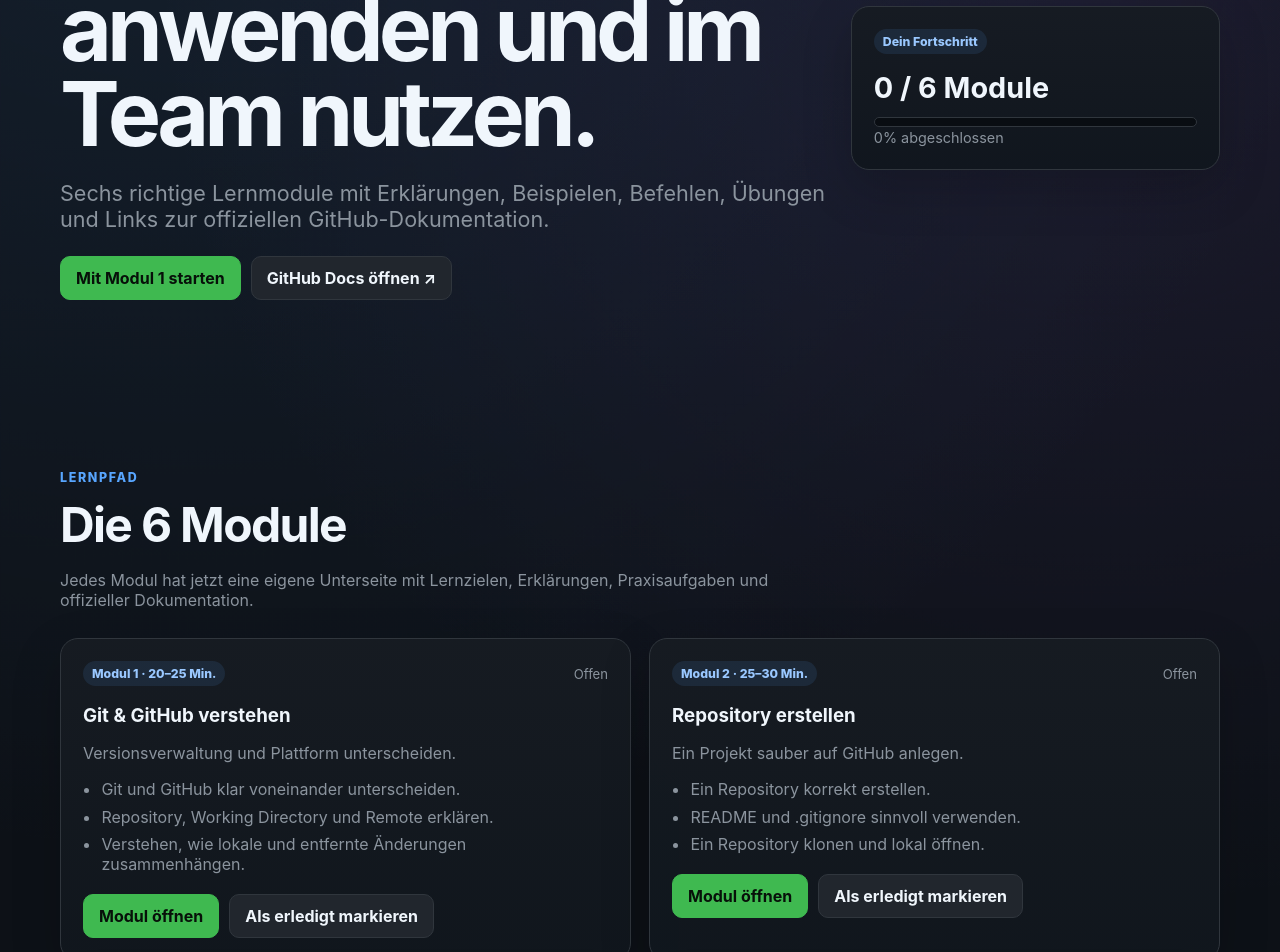
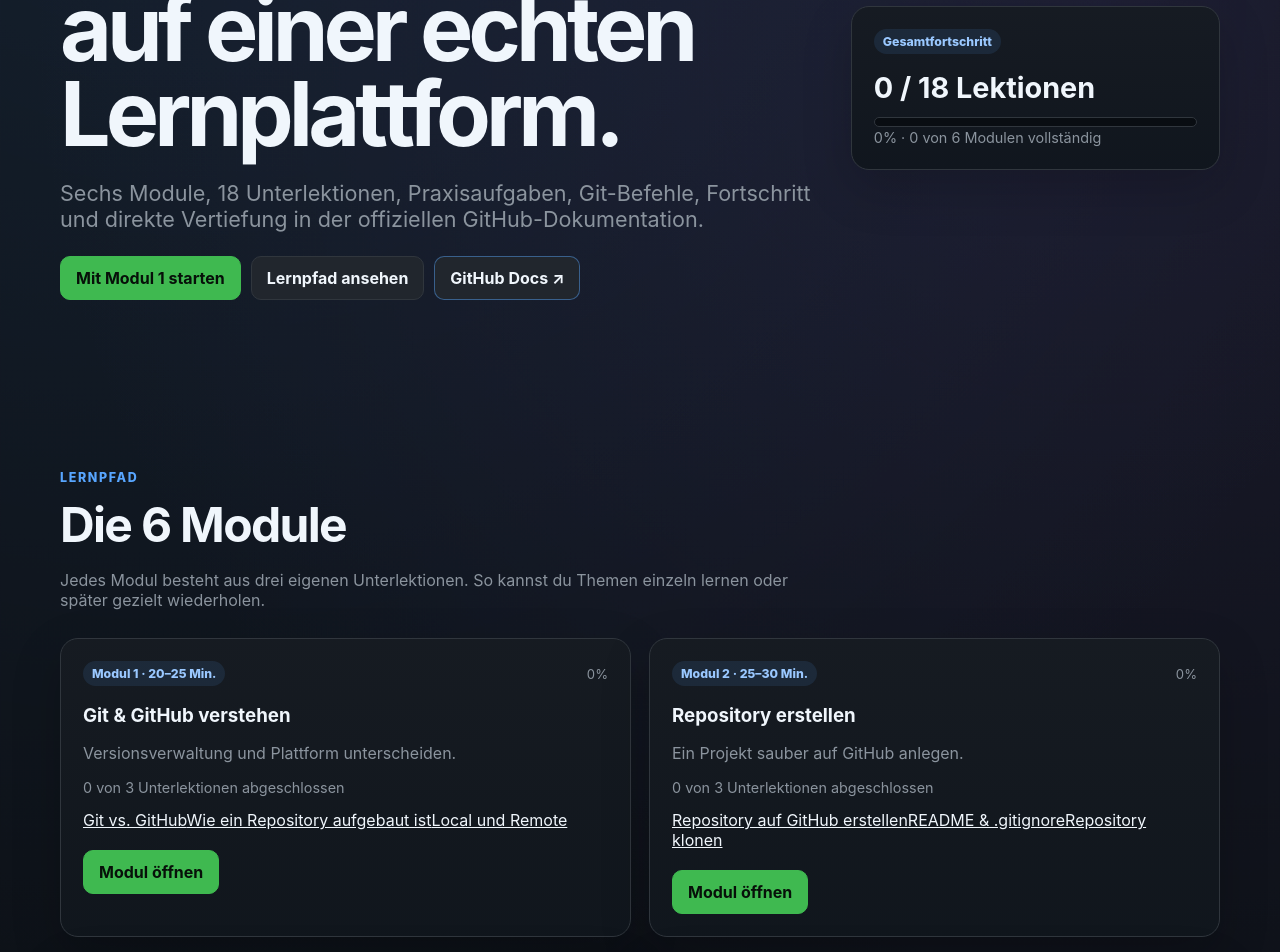
Before and after one commit to goonbach8-cyber/Github-Schulung, a React (Vite) app: page / in a window 1280 px wide. Shown: the part 320-1272 px from the top of the page. Built offline with nearby package versions, Linux system fonts and the light colour scheme.

Commit message:
Turn modules into a multi-page learning platform

```diff
--- a/src/App.tsx
+++ b/src/App.tsx
@@ -2,10 +2,10 @@
 import { HashRouter, Link, Navigate, Route, Routes, useNavigate, useParams } from 'react-router-dom'
 import { lessons, quiz } from './content'
 
-const storageKey = 'github-schulung-progress'
+const storageKey = 'github-schulung-chapter-progress'
 
 function useProgress() {
-  const [done, setDone] = useState<number[]>([])
+  const [done, setDone] = useState<string[]>([])
 
   useEffect(() => {
     const stored = localStorage.getItem(storageKey)
@@ -16,13 +16,34 @@
     localStorage.setItem(storageKey, JSON.stringify(done))
   }, [done])
 
-  const toggleLesson = (id: number) => {
+  const toggleChapter = (key: string) => {
     setDone(current =>
-      current.includes(id) ? current.filter(item => item !== id) : [...current, id],
+      current.includes(key) ? current.filter(item => item !== key) : [...current, key],
     )
   }
 
-  return { done, toggleLesson }
+  const setLessonComplete = (lessonId: number, complete: boolean) => {
+    const lesson = lessons.find(item => item.id === lessonId)
+    if (!lesson) return
+    const keys = lesson.chapters.map(chapter => `${lesson.id}/${chapter.slug}`)
+    setDone(current => {
+      const withoutLesson = current.filter(item => !keys.includes(item))
+      return complete ? [...withoutLesson, ...keys] : withoutLesson
+    })
+  }
+
+  return { done, toggleChapter, setLessonComplete }
+}
+
+function lessonProgress(lessonId: number, done: string[]) {
+  const lesson = lessons.find(item => item.id === lessonId)
+  if (!lesson) return { completed: 0, total: 0, percent: 0 }
+  const completed = lesson.chapters.filter(chapter => done.includes(`${lesson.id}/${chapter.slug}`)).length
+  return {
+    completed,
+    total: lesson.chapters.length,
+    percent: Math.round((completed / lesson.chapters.length) * 100),
+  }
 }
 
 function Header() {
@@ -41,11 +62,47 @@
   )
 }
 
-function Home({ done, toggleLesson }: { done: number[]; toggleLesson: (id: number) => void }) {
+function BranchDiagram() {
+  return (
+    <div className="branchDemo panel" aria-label="Visualisierung eines Git-Branch-Workflows">
+      <div className="branchDemoHead">
+        <div>
+          <p className="eyebrow">Visualisierung</p>
+          <h3>So verzweigt sich ein Feature-Branch</h3>
+          <p>main bleibt stabil, während auf einem separaten Branch neue Commits entstehen.</p>
+        </div>
+        <span className="livePill">animiert</span>
+      </div>
+      <svg className="branchSvg" viewBox="0 0 900 240" role="img" aria-label="Branch-Verlauf mit main und feature branch">
+        <path className="mainLine" d="M70 120 H830" />
+        <path className="featureLine" d="M260 120 C310 120 315 55 370 55 H650 C700 55 700 120 755 120" />
+        <g className="commit mainCommit"><circle cx="110" cy="120" r="13" /></g>
+        <g className="commit mainCommit"><circle cx="230" cy="120" r="13" /></g>
+        <g className="commit featureCommit c1"><circle cx="390" cy="55" r="13" /></g>
+        <g className="commit featureCommit c2"><circle cx="510" cy="55" r="13" /></g>
+        <g className="commit featureCommit c3"><circle cx="630" cy="55" r="13" /></g>
+        <g className="commit mergeCommit"><circle cx="760" cy="120" r="15" /></g>
+        <text x="72" y="155">main</text>
+        <text x="370" y="30">feature/login</text>
+        <text x="735" y="158">merge</text>
+      </svg>
+      <div className="branchLegend">
+        <span><i className="dot mainDot" /> main</span>
+        <span><i className="dot featureDot" /> Feature-Branch</span>
+        <span><i className="dot mergeDot" /> Merge</span>
+      </div>
+    </div>
+  )
+}
+
+function Home({ done }: { done: string[] }) {
   const [answers, setAnswers] = useState<Record<number, number>>({})
   const [step, setStep] = useState(0)
 
-  const progress = Math.round((done.length / lessons.length) * 100)
+  const totalChapters = lessons.reduce((sum, lesson) => sum + lesson.chapters.length, 0)
+  const progress = Math.round((done.length / totalChapters) * 100)
+  const completedLessons = lessons.filter(lesson => lessonProgress(lesson.id, done).percent === 100).length
+
   const score = useMemo(
     () => Object.entries(answers).filter(([i, answer]) => quiz[Number(i)].correct === answer).length,
     [answers],
@@ -64,23 +121,24 @@
       <section className="hero shell">
         <div className="heroCopy">
           <p className="eyebrow">Modul 219 · Interaktive Ausbildungssequenz</p>
-          <h1>GitHub verstehen, anwenden und im Team nutzen.</h1>
+          <h1>GitHub lernen wie auf einer echten Lernplattform.</h1>
           <p className="lead">
-            Sechs richtige Lernmodule mit Erklärungen, Beispielen, Befehlen, Übungen und Links zur offiziellen GitHub-Dokumentation.
+            Sechs Module, 18 Unterlektionen, Praxisaufgaben, Git-Befehle, Fortschritt und direkte Vertiefung in der offiziellen GitHub-Dokumentation.
           </p>
           <div className="actions">
             <Link className="button primary" to="/module/1">Mit Modul 1 starten</Link>
-            <a className="button" href="https://docs.github.com/" target="_blank" rel="noreferrer">GitHub Docs öffnen ↗</a>
+            <Link className="button" to="/module">Lernpfad ansehen</Link>
+            <a className="button docsButton" href="https://docs.github.com/" target="_blank" rel="noreferrer">GitHub Docs ↗</a>
           </div>
         </div>
 
         <aside className="panel progressCard">
-          <span className="tag">Dein Fortschritt</span>
-          <strong>{done.length} / {lessons.length} Module</strong>
+          <span className="tag">Gesamtfortschritt</span>
+          <strong>{done.length} / {totalChapters} Lektionen</strong>
           <div className="progressTrack">
             <div className="progressFill" style={{ width: `${progress}%` }} />
           </div>
-          <span className="muted">{progress}% abgeschlossen</span>
+          <span className="muted">{progress}% · {completedLessons} von {lessons.length} Modulen vollständig</span>
         </aside>
       </section>
 
@@ -88,28 +146,33 @@
         <div className="sectionHead">
           <p className="eyebrow">Lernpfad</p>
           <h2>Die 6 Module</h2>
-          <p>Jedes Modul hat jetzt eine eigene Unterseite mit Lernzielen, Erklärungen, Praxisaufgaben und offizieller Dokumentation.</p>
+          <p>Jedes Modul besteht aus drei eigenen Unterlektionen. So kannst du Themen einzeln lernen oder später gezielt wiederholen.</p>
         </div>
 
         <div className="lessonGrid">
           {lessons.map(lesson => {
-            const completed = done.includes(lesson.id)
+            const lp = lessonProgress(lesson.id, done)
             return (
-              <article className={`panel lesson ${completed ? 'completed' : ''}`} key={lesson.id}>
+              <article className={`panel lesson ${lp.percent === 100 ? 'completed' : ''}`} key={lesson.id}>
                 <div className="lessonTop">
                   <span className="tag">Modul {lesson.id} · {lesson.duration}</span>
-                  <span className={completed ? 'status doneStatus' : 'status'}>{completed ? 'Abgeschlossen ✓' : 'Offen'}</span>
+                  <span className={lp.percent === 100 ? 'status doneStatus' : 'status'}>{lp.percent}%</span>
                 </div>
                 <h3>{lesson.title}</h3>
                 <p>{lesson.subtitle}</p>
-                <ul>
-                  {lesson.goals.slice(0, 3).map(goal => <li key={goal}>{goal}</li>)}
-                </ul>
+                <div className="miniProgress">
+                  <div style={{ width: `${lp.percent}%` }} />
+                </div>
+                <p className="muted">{lp.completed} von {lp.total} Unterlektionen abgeschlossen</p>
+                <div className="chapterPreview">
+                  {lesson.chapters.map(chapter => (
+                    <Link key={chapter.slug} to={`/module/${lesson.id}/${chapter.slug}`}>
+                      {done.includes(`${lesson.id}/${chapter.slug}`) ? '✓ ' : ''}{chapter.title}
+                    </Link>
+                  ))}
+                </div>
                 <div className="lessonActions">
                   <Link className="button primary" to={`/module/${lesson.id}`}>Modul öffnen</Link>
-                  <button className="button" onClick={() => toggleLesson(lesson.id)}>
-                    {completed ? 'Zurücksetzen' : 'Als erledigt markieren'}
-                  </button>
                 </div>
               </article>
             )
@@ -143,7 +206,7 @@
             <h3>{workflow[step][1]}</h3>
             <p>{workflow[step][2]}</p>
             <code>
-              {step === 0 && 'git checkout -b feature/meine-aenderung'}
+              {step === 0 && 'git switch -c feature/meine-aenderung'}
               {step === 1 && 'Datei bearbeiten und speichern'}
               {step === 2 && 'git add . && git commit -m "Änderung beschreiben"'}
               {step === 3 && 'git push -u origin feature/meine-aenderung'}
@@ -151,6 +214,10 @@
             </code>
           </div>
         </div>
+      </section>
+
+      <section className="shell section">
+        <BranchDiagram />
       </section>
 
       <section id="quiz" className="shell section">
@@ -201,47 +268,54 @@
   )
 }
 
-function ModuleOverview() {
+function ModuleOverview({ done }: { done: string[] }) {
   return (
     <main className="shell section pageTop">
       <div className="sectionHead">
         <p className="eyebrow">Übersicht</p>
-        <h2>Alle Lernmodule</h2>
-        <p>Wähle ein Modul aus. Du kannst auch direkt ein bestimmtes Thema wiederholen.</p>
+        <h2>Dein GitHub-Lernpfad</h2>
+        <p>6 Module · 18 Unterlektionen. Du kannst jedes Thema einzeln öffnen.</p>
       </div>
       <div className="lessonGrid">
-        {lessons.map(lesson => (
-          <Link className="panel lesson lessonLink" to={`/module/${lesson.id}`} key={lesson.id}>
-            <span className="tag">Modul {lesson.id} · {lesson.duration}</span>
-            <h3>{lesson.title}</h3>
-            <p>{lesson.subtitle}</p>
-            <span className="textLink">Unterseite öffnen →</span>
-          </Link>
-        ))}
+        {lessons.map(lesson => {
+          const lp = lessonProgress(lesson.id, done)
+          return (
+            <Link className="panel lesson lessonLink" to={`/module/${lesson.id}`} key={lesson.id}>
+              <div className="lessonTop">
+                <span className="tag">Modul {lesson.id}</span>
+                <span className={lp.percent === 100 ? 'status doneStatus' : 'status'}>{lp.percent}%</span>
+              </div>
+              <h3>{lesson.title}</h3>
+              <p>{lesson.subtitle}</p>
+              <div className="miniProgress"><div style={{ width: `${lp.percent}%` }} /></div>
+              <span className="textLink">Modul öffnen →</span>
+            </Link>
+          )
+        })}
       </div>
     </main>
   )
 }
 
-function LessonPage({ done, toggleLesson }: { done: number[]; toggleLesson: (id: number) => void }) {
+function LessonPage({
+  done,
+  setLessonComplete,
+}: {
+  done: string[]
+  setLessonComplete: (lessonId: number, complete: boolean) => void
+}) {
   const { id } = useParams()
-  const navigate = useNavigate()
   const lesson = lessons.find(item => item.id === Number(id))
 
   if (!lesson) return <Navigate to="/" replace />
 
-  const completed = done.includes(lesson.id)
-  const previous = lessons.find(item => item.id === lesson.id - 1)
-  const next = lessons.find(item => item.id === lesson.id + 1)
+  const lp = lessonProgress(lesson.id, done)
+  const isComplete = lp.percent === 100
 
   return (
     <main className="shell lessonPage">
       <div className="lessonBreadcrumb">
-        <Link to="/">Start</Link>
-        <span>/</span>
-        <Link to="/module">Module</Link>
-        <span>/</span>
-        <span>Modul {lesson.id}</span>
+        <Link to="/">Start</Link><span>/</span><Link to="/module">Module</Link><span>/</span><span>Modul {lesson.id}</span>
       </div>
 
       <section className="lessonHero">
@@ -249,13 +323,19 @@
           <p className="eyebrow">Modul {lesson.id} · {lesson.duration}</p>
           <h1>{lesson.title}</h1>
           <p className="lead">{lesson.intro}</p>
+          <div className="moduleProgressCard">
+            <div>
+              <strong>{lp.completed} / {lp.total} Unterlektionen</strong>
+              <span>{lp.percent}% abgeschlossen</span>
+            </div>
+            <div className="progressTrack"><div className="progressFill" style={{ width: `${lp.percent}%` }} /></div>
+          </div>
           <div className="actions">
-            <button className={`button ${completed ? '' : 'primary'}`} onClick={() => toggleLesson(lesson.id)}>
-              {completed ? 'Als offen markieren' : 'Modul als abgeschlossen markieren'}
+            <Link className="button primary" to={`/module/${lesson.id}/${lesson.chapters[0].slug}`}>Erste Lektion öffnen</Link>
+            <button className="button" onClick={() => setLessonComplete(lesson.id, !isComplete)}>
+              {isComplete ? 'Modul zurücksetzen' : 'Ganzes Modul als erledigt markieren'}
             </button>
-            <a className="button docsButton" href={lesson.docsUrl} target="_blank" rel="noreferrer">
-              Offizielle GitHub-Dokumentation ↗
-            </a>
+            <a className="button docsButton" href={lesson.docsUrl} target="_blank" rel="noreferrer">GitHub Docs ↗</a>
           </div>
         </div>
       </section>
@@ -263,9 +343,7 @@
       <div className="lessonLayout">
         <aside className="panel lessonSidebar">
           <span className="tag">Lernziele</span>
-          <ul>
-            {lesson.goals.map(goal => <li key={goal}>{goal}</li>)}
-          </ul>
+          <ul>{lesson.goals.map(goal => <li key={goal}>{goal}</li>)}</ul>
           <a className="docsCard" href={lesson.docsUrl} target="_blank" rel="noreferrer">
             <span>Quelle & Vertiefung</span>
             <strong>{lesson.docsLabel}</strong>
@@ -274,47 +352,162 @@
         </aside>
 
         <div className="lessonContent">
-          {lesson.sections.map((section, index) => (
-            <article className="panel contentBlock" key={section.title}>
-              <span className="number">0{index + 1}</span>
-              <h2>{section.title}</h2>
-              <p>{section.text}</p>
-              {section.bullets && (
-                <ul className="largeList">
-                  {section.bullets.map(item => <li key={item}>{item}</li>)}
-                </ul>
-              )}
-              {section.code && <pre className="lessonCode">{section.code}</pre>}
-            </article>
-          ))}
+          <div className="chapterCards">
+            {lesson.chapters.map((chapter, index) => {
+              const key = `${lesson.id}/${chapter.slug}`
+              const chapterDone = done.includes(key)
+              return (
+                <Link className={`panel chapterCard ${chapterDone ? 'chapterDone' : ''}`} to={`/module/${lesson.id}/${chapter.slug}`} key={chapter.slug}>
+                  <span className="number">0{index + 1}</span>
+                  <div>
+                    <span className="tag">{chapter.duration}</span>
+                    <h2>{chapter.title}</h2>
+                    <p>{chapter.summary}</p>
+                    <span className="textLink">{chapterDone ? '✓ Abgeschlossen · erneut öffnen →' : 'Unterlektion öffnen →'}</span>
+                  </div>
+                </Link>
+              )
+            })}
+          </div>
+
+          {lesson.id === 4 && <BranchDiagram />}
 
           <article className="panel exerciseBlock">
-            <span className="tag">Praxis</span>
+            <span className="tag">Modul-Challenge</span>
             <h2>{lesson.exercise.title}</h2>
-            <ol>
-              {lesson.exercise.tasks.map(task => <li key={task}>{task}</li>)}
-            </ol>
+            <ol>{lesson.exercise.tasks.map(task => <li key={task}>{task}</li>)}</ol>
           </article>
 
           <article className="panel mistakesBlock">
             <span className="tag">Typische Fehler</span>
             <h2>Darauf solltest du achten</h2>
-            <ul className="largeList">
-              {lesson.mistakes.map(mistake => <li key={mistake}>{mistake}</li>)}
-            </ul>
+            <ul className="largeList">{lesson.mistakes.map(mistake => <li key={mistake}>{mistake}</li>)}</ul>
           </article>
         </div>
+      </div>
+    </main>
+  )
+}
+
+function ChapterPage({
+  done,
+  toggleChapter,
+}: {
+  done: string[]
+  toggleChapter: (key: string) => void
+}) {
+  const { id, chapterSlug } = useParams()
+  const navigate = useNavigate()
+  const lesson = lessons.find(item => item.id === Number(id))
+  const chapter = lesson?.chapters.find(item => item.slug === chapterSlug)
+
+  if (!lesson || !chapter) return <Navigate to="/" replace />
+
+  const key = `${lesson.id}/${chapter.slug}`
+  const completed = done.includes(key)
+  const index = lesson.chapters.findIndex(item => item.slug === chapter.slug)
+  const previous = lesson.chapters[index - 1]
+  const next = lesson.chapters[index + 1]
+  const lp = lessonProgress(lesson.id, done)
+
+  return (
+    <main className="shell chapterPage">
+      <div className="lessonBreadcrumb">
+        <Link to="/">Start</Link><span>/</span>
+        <Link to="/module">Module</Link><span>/</span>
+        <Link to={`/module/${lesson.id}`}>{lesson.title}</Link><span>/</span>
+        <span>{chapter.title}</span>
+      </div>
+
+      <div className="chapterTopbar panel">
+        <div>
+          <span className="tag">Modul {lesson.id} · Lektion {index + 1}/{lesson.chapters.length}</span>
+          <strong>{lp.percent}% Modulfortschritt</strong>
+        </div>
+        <div className="progressTrack"><div className="progressFill" style={{ width: `${lp.percent}%` }} /></div>
+      </div>
+
+      <section className="chapterHero">
+        <p className="eyebrow">{chapter.duration}</p>
+        <h1>{chapter.title}</h1>
+        <p className="lead">{chapter.summary}</p>
+      </section>
+
+      <div className="chapterLayout">
+        <aside className="chapterNav panel">
+          <strong>{lesson.title}</strong>
+          {lesson.chapters.map((item, i) => {
+            const itemKey = `${lesson.id}/${item.slug}`
+            const active = item.slug === chapter.slug
+            return (
+              <Link className={active ? 'activeChapter' : ''} to={`/module/${lesson.id}/${item.slug}`} key={item.slug}>
+                <span>{done.includes(itemKey) ? '✓' : i + 1}</span>
+                {item.title}
+              </Link>
+            )
+          })}
+          <Link className="backModule" to={`/module/${lesson.id}`}>← Modulübersicht</Link>
+        </aside>
+
+        <article className="chapterArticle">
+          <div className="panel contentBlock">
+            <span className="tag">Erklärung</span>
+            <p className="chapterText">{chapter.text}</p>
+
+            {chapter.bullets && (
+              <ul className="largeList">{chapter.bullets.map(item => <li key={item}>{item}</li>)}</ul>
+            )}
+
+            {chapter.steps && (
+              <ol className="stepList">{chapter.steps.map((item, i) => <li key={item}><span>{i + 1}</span><div>{item}</div></li>)}</ol>
+            )}
+
+            {chapter.code && <pre className="lessonCode">{chapter.code}</pre>}
+          </div>
+
+          <div className="panel miniTask">
+            <div>
+              <span className="tag">Mini-Aufgabe</span>
+              <h2>Jetzt selbst machen</h2>
+            </div>
+            <ol>{chapter.task.map(task => <li key={task}>{task}</li>)}</ol>
+          </div>
+
+          <a className="panel docsBanner" href={chapter.docsUrl} target="_blank" rel="noreferrer">
+            <div>
+              <span className="tag">Offizielle Dokumentation</span>
+              <h3>{chapter.docsLabel}</h3>
+              <p>Vertiefe dieses Thema direkt in der offiziellen GitHub-Dokumentation.</p>
+            </div>
+            <span className="docsArrow">↗</span>
+          </a>
+
+          <div className={`completeChapter panel ${completed ? 'isDone' : ''}`}>
+            <div>
+              <span className="tag">{completed ? 'Abgeschlossen' : 'Fortschritt'}</span>
+              <h3>{completed ? 'Diese Unterlektion ist erledigt.' : 'Unterlektion abgeschlossen?'}</h3>
+              <p>{completed ? 'Du kannst sie jederzeit erneut öffnen oder als offen markieren.' : 'Markiere sie als erledigt, damit dein Fortschritt gespeichert wird.'}</p>
+            </div>
+            <button className={`button ${completed ? '' : 'primary'}`} onClick={() => toggleChapter(key)}>
+              {completed ? 'Als offen markieren' : 'Als abgeschlossen markieren ✓'}
+            </button>
+          </div>
+        </article>
       </div>
 
       <div className="moduleNav">
         {previous ? (
-          <button className="button" onClick={() => navigate(`/module/${previous.id}`)}>← Modul {previous.id}</button>
-        ) : <span />}
+          <button className="button" onClick={() => navigate(`/module/${lesson.id}/${previous.slug}`)}>← {previous.title}</button>
+        ) : (
+          <Link className="button" to={`/module/${lesson.id}`}>← Modulübersicht</Link>
+        )}
         <Link className="button" to="/module">Alle Module</Link>
         {next ? (
-          <button className="button primary" onClick={() => navigate(`/module/${next.id}`)}>Modul {next.id} →</button>
+          <button className="button primary" onClick={() => navigate(`/module/${lesson.id}/${next.slug}`)}>{next.title} →</button>
+        ) : lesson.id < lessons.length ? (
+          <button className="button primary" onClick={() => navigate(`/module/${lesson.id + 1}`)}>Nächstes Modul →</button>
         ) : (
-          <Link className="button primary" to="/#quiz">Zum Wissens-Check →</Link>
+          <Link className="button primary" to="/">Zur Startseite →</Link>
         )}
       </div>
     </main>
@@ -322,16 +515,17 @@
 }
 
 function App() {
-  const { done, toggleLesson } = useProgress()
+  const { done, toggleChapter, setLessonComplete } = useProgress()
 
   return (
     <HashRouter>
       <div>
         <Header />
         <Routes>
-          <Route path="/" element={<Home done={done} toggleLesson={toggleLesson} />} />
-          <Route path="/module" element={<ModuleOverview />} />
-          <Route path="/module/:id" element={<LessonPage done={done} toggleLesson={toggleLesson} />} />
+          <Route path="/" element={<Home done={done} />} />
+          <Route path="/module" element={<ModuleOverview done={done} />} />
+          <Route path="/module/:id" element={<LessonPage done={done} setLessonComplete={setLessonComplete} />} />
+          <Route path="/module/:id/:chapterSlug" element={<ChapterPage done={done} toggleChapter={toggleChapter} />} />
           <Route path="*" element={<Navigate to="/" replace />} />
         </Routes>
         <footer>
```
